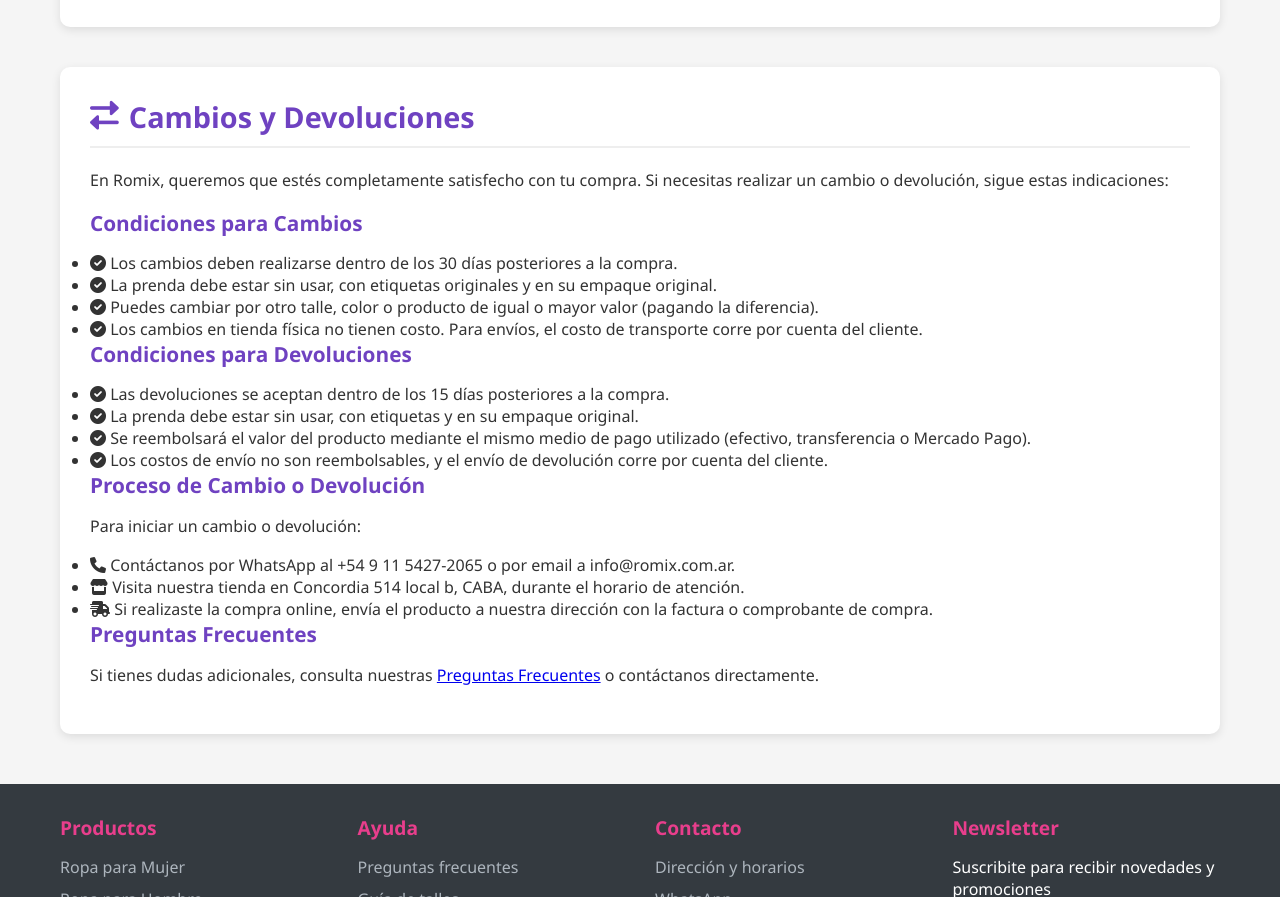
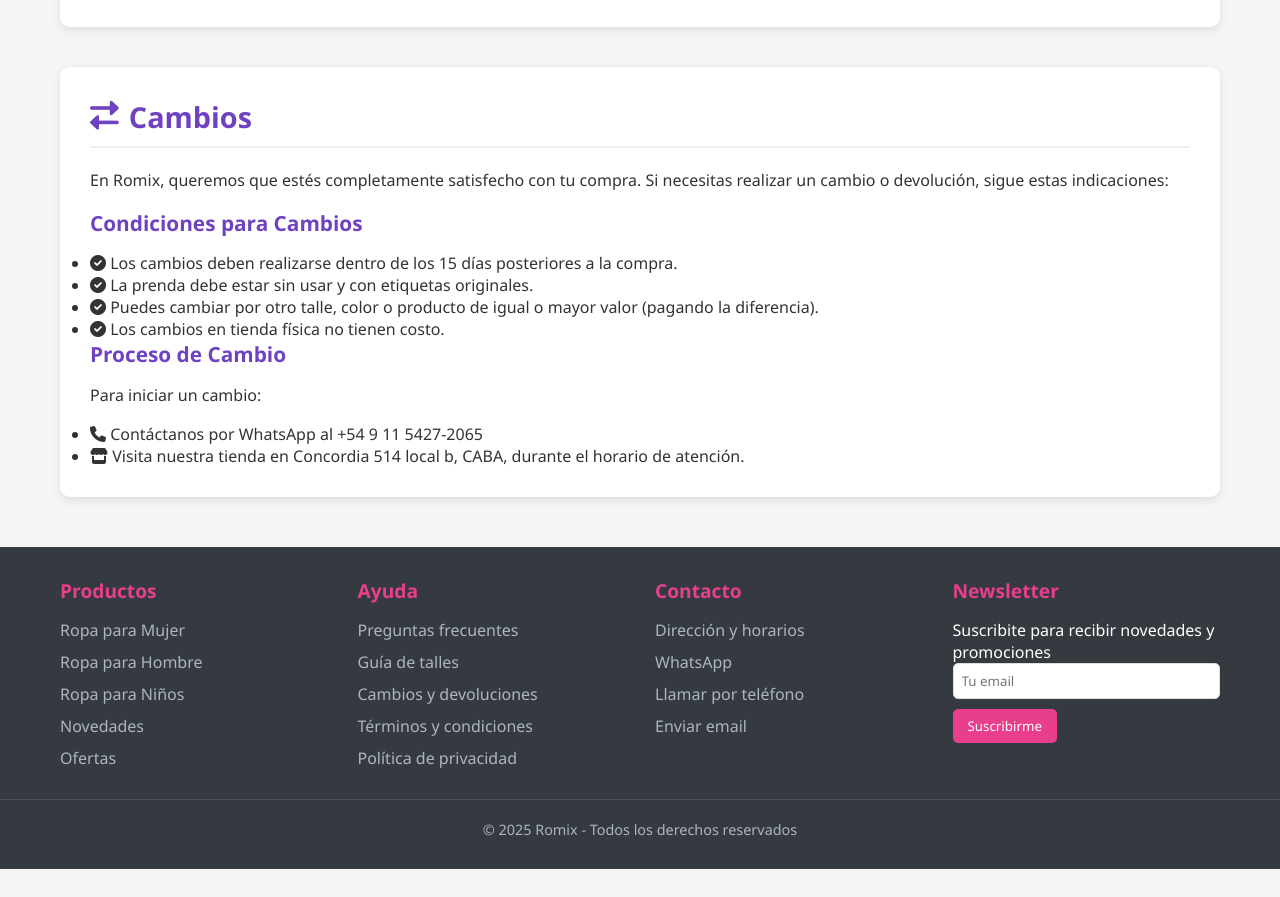
Before and after one commit to leanflores2002-ui/ROMIX-pgw, a plain HTML site: page ayuda.html in a window 1280 px wide. Shown: the part 2854-3751 px from the top of the page. After the commit the page ends 3723 px from the top, so only its background shows below. Drawn offline with nearby package versions, Linux system fonts and the light colour scheme.

Commit message:
ayuda.html

```diff
--- a/ayuda.html
+++ b/ayuda.html
@@ -553,35 +553,23 @@
         </section>
 
         <section id="returns" class="help-section">
-            <h2 class="section-title"><i class="fas fa-exchange-alt"></i> Cambios y Devoluciones</h2>
+            <h2 class="section-title"><i class="fas fa-exchange-alt"></i> Cambios </h2>
             <p>En Romix, queremos que estés completamente satisfecho con tu compra. Si necesitas realizar un cambio o devolución, sigue estas indicaciones:</p>
 
             <h3>Condiciones para Cambios</h3>
             <ul class="returns-info">
-                <li><i class="fas fa-check-circle"></i> Los cambios deben realizarse dentro de los 30 días posteriores a la compra.</li>
-                <li><i class="fas fa-check-circle"></i> La prenda debe estar sin usar, con etiquetas originales y en su empaque original.</li>
+                <li><i class="fas fa-check-circle"></i> Los cambios deben realizarse dentro de los 15 días posteriores a la compra.</li>
+                <li><i class="fas fa-check-circle"></i> La prenda debe estar sin usar y con etiquetas originales.</li>
                 <li><i class="fas fa-check-circle"></i> Puedes cambiar por otro talle, color o producto de igual o mayor valor (pagando la diferencia).</li>
-                <li><i class="fas fa-check-circle"></i> Los cambios en tienda física no tienen costo. Para envíos, el costo de transporte corre por cuenta del cliente.</li>
+                <li><i class="fas fa-check-circle"></i> Los cambios en tienda física no tienen costo.</li>
             </ul>
 
-            <h3>Condiciones para Devoluciones</h3>
+            <h3>Proceso de Cambio</h3>
+            <p>Para iniciar un cambio:</p>
             <ul class="returns-info">
-                <li><i class="fas fa-check-circle"></i> Las devoluciones se aceptan dentro de los 15 días posteriores a la compra.</li>
-                <li><i class="fas fa-check-circle"></i> La prenda debe estar sin usar, con etiquetas y en su empaque original.</li>
-                <li><i class="fas fa-check-circle"></i> Se reembolsará el valor del producto mediante el mismo medio de pago utilizado (efectivo, transferencia o Mercado Pago).</li>
-                <li><i class="fas fa-check-circle"></i> Los costos de envío no son reembolsables, y el envío de devolución corre por cuenta del cliente.</li>
+                <li><i class="fas fa-phone"></i> Contáctanos por WhatsApp al +54 9 11 5427-2065 </li>
+                <li><i class="fas fa-store"></i> Visita nuestra tienda en Concordia 514 local b, CABA, durante el horario de atención.</li>
             </ul>
-
-            <h3>Proceso de Cambio o Devolución</h3>
-            <p>Para iniciar un cambio o devolución:</p>
-            <ul class="returns-info">
-                <li><i class="fas fa-phone"></i> Contáctanos por WhatsApp al +54 9 11 5427-2065 o por email a info@romix.com.ar.</li>
-                <li><i class="fas fa-store"></i> Visita nuestra tienda en Concordia 514 local b, CABA, durante el horario de atención.</li>
-                <li><i class="fas fa-shipping-fast"></i> Si realizaste la compra online, envía el producto a nuestra dirección con la factura o comprobante de compra.</li>
-            </ul>
-
-            <h3>Preguntas Frecuentes</h3>
-            <p>Si tienes dudas adicionales, consulta nuestras <a href="#faqs">Preguntas Frecuentes</a> o contáctanos directamente.</p>
         </section>
     </div>
 
```
